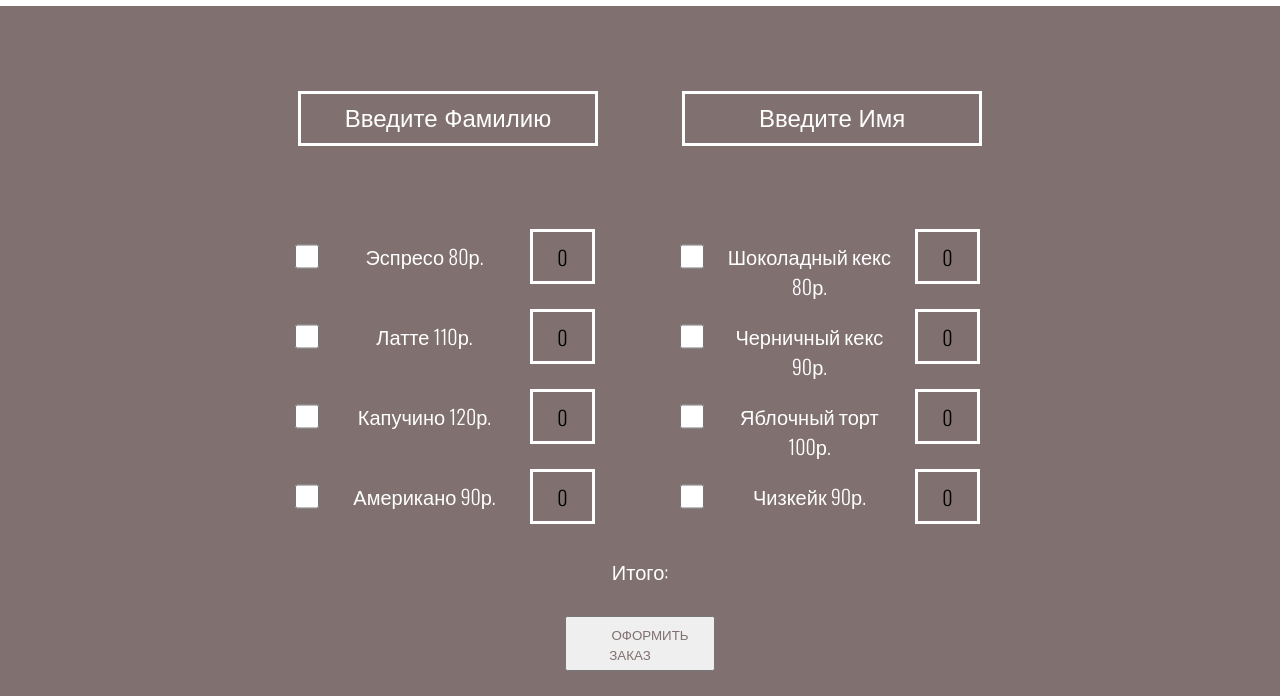
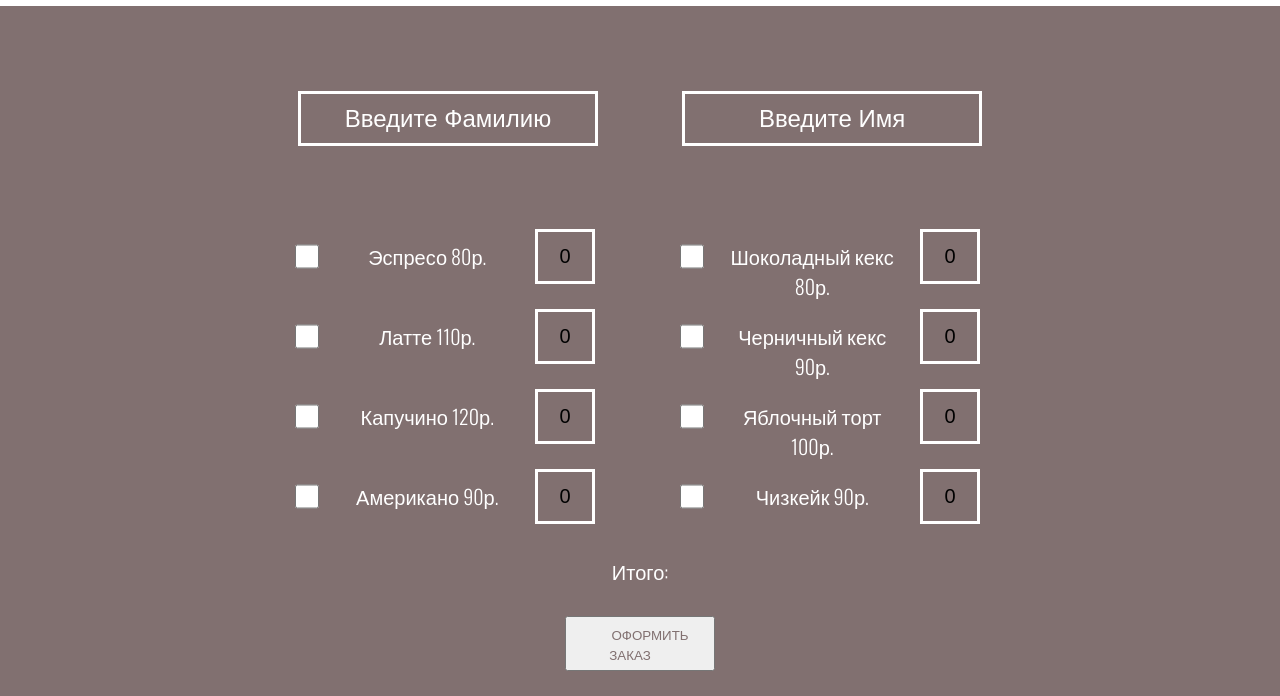
Before and after one commit to slukovkin/coffee_house, a plain HTML site: page index.html in a window 1280 px wide. Shown: the part 104-800 px from the top of the page. Drawn offline with nearby package versions, Linux system fonts and the light colour scheme.

Commit message:
update v1

```diff
--- a/css/style.css
+++ b/css/style.css
@@ -101,9 +101,10 @@ body {
 }
 .row-col-val {
     display: inline-block;
-    width: 130px;
+    width: 60px;
     height: 55px;
-    padding-top: 10px;
+    font-size: 20px;
+    font-weight: 500;
     text-align: center;
     background: #817070;
     border: 3px solid #FFFFFF;
--- a/index.html
+++ b/index.html
@@ -28,41 +28,41 @@
                             <div class="row">
                                 <div class="body-row">
                                         <input type="checkbox" name="prod" id="product1" value="80" class="body-row-col"><span class="row-col-text">Эспресо 80р.</span>
-                                        <span class="row-col-val" name="count">0</span>
+                                        <input type="text" class="row-col-val" value="0">
                                 </div>
                                 <div class="body-row">
                                         <input type="checkbox" name="prod" id="product2" value="80" class="body-row-col"><span class="row-col-text">Шоколадный кекс 80р.</span>
-                                        <span class="row-col-val" name="count">0</span>
+                                        <input type="text" class="row-col-val" value="0">
                                 </div>
                             </div>
                             <div class="row1">
                                 <div class="body-row">
                                         <input type="checkbox" name="prod" id="product3" value="110" class="body-row-col"><span class="row-col-text">Латте 110р.</span>
-                                        <span class="row-col-val" name="count" >0</span>
+                                        <input type="text" class="row-col-val" value="0">
                                 </div>
                                 <div class="body-row">
                                         <input type="checkbox" name="prod" id="product4" value="90" class="body-row-col"><span class="row-col-text">Черничный кекс 90р.</span>
-                                        <span class="row-col-val" name="count">0</span>
+                                        <input type="text" class="row-col-val" value="0">
                                 </div>
                             </div>
                             <div class="row2">
                                 <div class="body-row">
                                         <input type="checkbox" name="prod" id="product5" value="120" class="body-row-col"><span class="row-col-text">Капучино 120р.</span>
-                                        <span class="row-col-val" name="count">0</span>
+                                        <input type="text" class="row-col-val" value="0">
                                 </div>
                                 <div class="body-row">
                                         <input type="checkbox" name="prod" id="product6" value="100" class="body-row-col"><span class="row-col-text">Яблочный торт 100р.</span>
-                                        <span class="row-col-val" name="count">0</span>
+                                        <input type="text" class="row-col-val" value="0">
                                 </div>
                             </div>
                             <div class="row3">
                                 <div class="body-row">
                                         <input type="checkbox" name="prod" id="product7" value="90" class="body-row-col"><span class="row-col-text">Американо 90р.</span>
-                                        <span class="row-col-val" name="count">0</span>
+                                        <input type="text" class="row-col-val" value="0">
                                 </div>
                                 <div class="body-row">
                                         <input type="checkbox" name="prod" id="product8" value="90" class="body-row-col"><span class="row-col-text">Чизкейк 90р.</span>
-                                        <span class="row-col-val" name="count">0</span>
+                                        <input type="text" class="row-col-val" value="0">
                                 </div>
                             </div>
 
```
